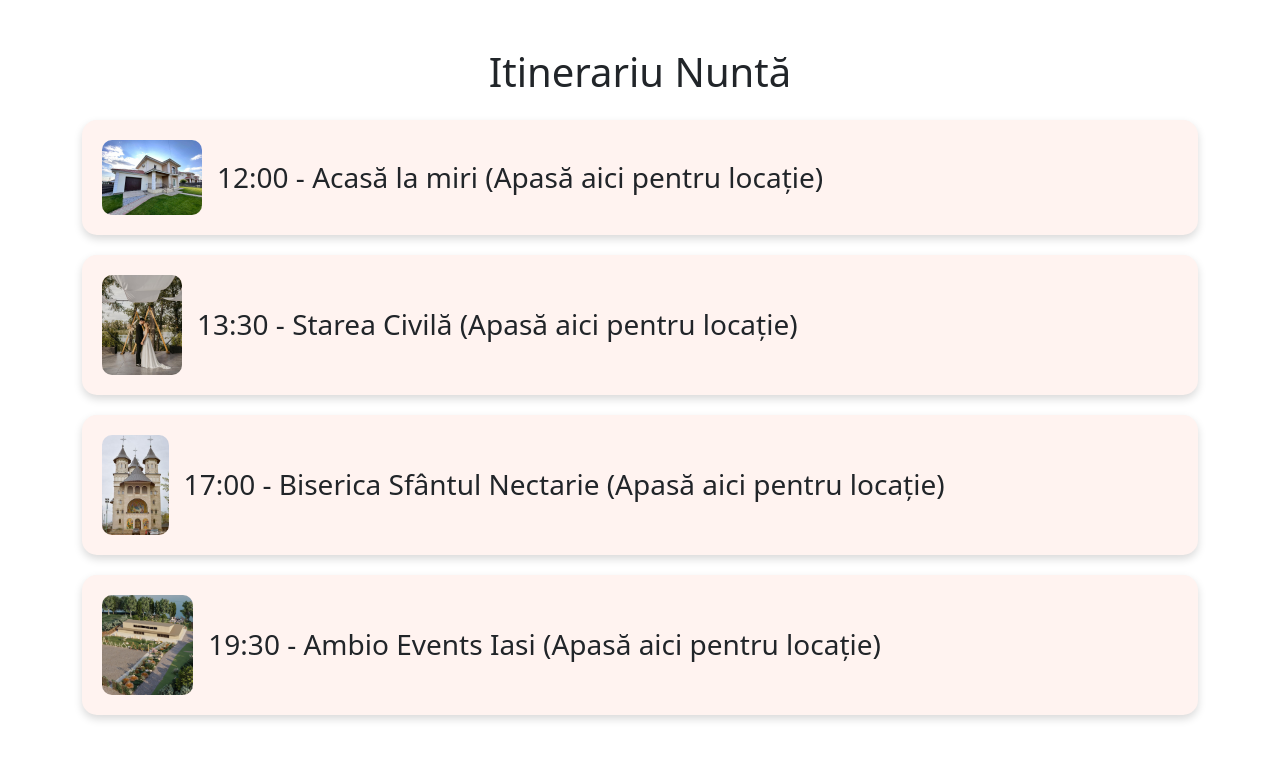
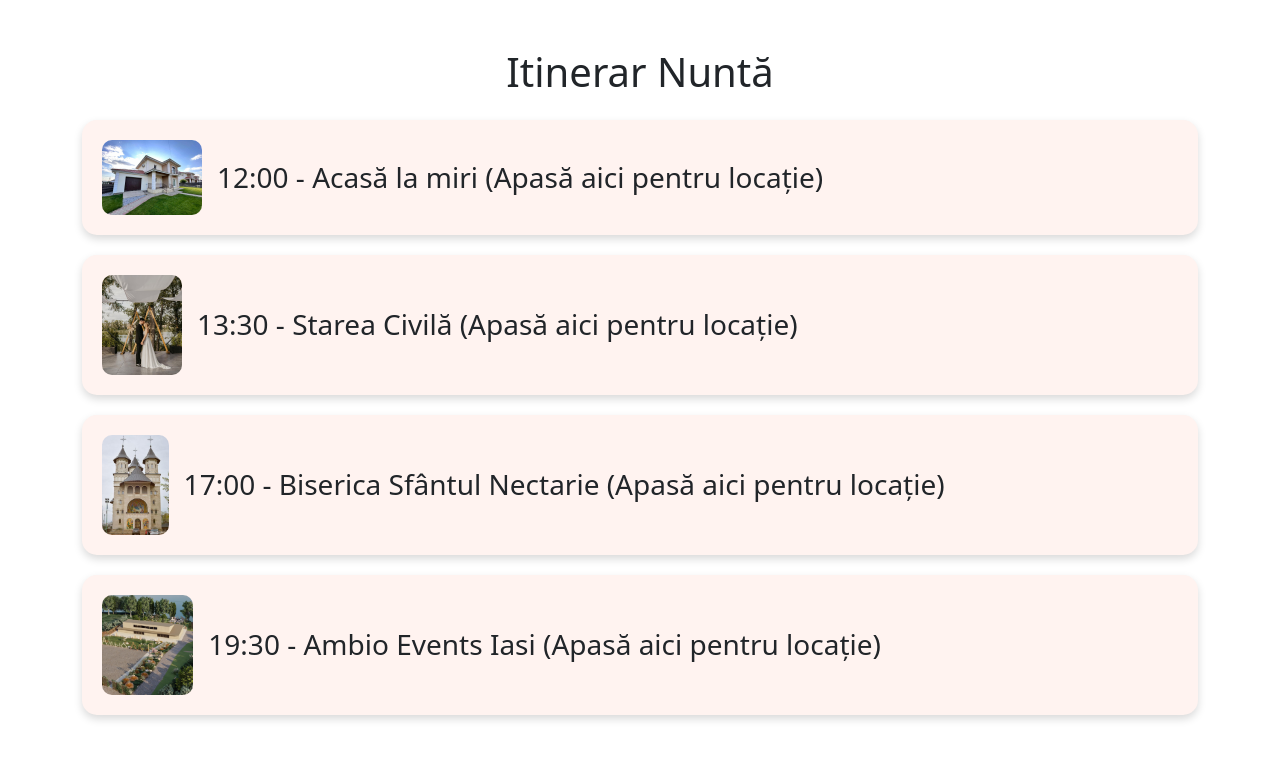
Before and after one commit to Andrei845/ItinerariuNunta, a plain HTML site: page index.html in a window 1280 px wide. Drawn offline with nearby package versions, Linux system fonts and the light colour scheme; some packages are replaced by stand-ins of ours; a script that the page names is missing.

Commit message:
used itinerar instead of itinerariu

```diff
--- a/index.html
+++ b/index.html
@@ -3,7 +3,7 @@
 <head>
     <meta charset="UTF-8">
     <meta name="viewport" content="width=device-width, initial-scale=1.0">
-    <title>Itinerariu Nuntă</title>
+    <title>Itinerar Nuntă</title>
     <link rel="stylesheet" href="css/style.css">
     <link href="https://cdn.jsdelivr.net/npm/bootstrap@5.3.2/dist/css/bootstrap.min.css" rel="stylesheet">
     <script src="https://cdn.jsdelivr.net/npm/sweetalert2@11"></script>
@@ -11,7 +11,7 @@
 </head>
 <body>
 <div class="container text-center mt-5 mb-5">
-    <h1 class="mb-4">Itinerariu Nuntă</h1>
+    <h1 class="mb-4">Itinerar Nuntă</h1>
 
     <a href="#" class="event-card" onclick="showDetails('12:00', 'Acasă la miri', 'images/casa_miri.jpg', 'https://goo.gl/maps/QMj8Ye7Asis1q6TJ7?g_st=afm'); return false">
         <img src="images/casa_miri.jpg" alt="Acasă la miri" class="event-icon-img">
```
